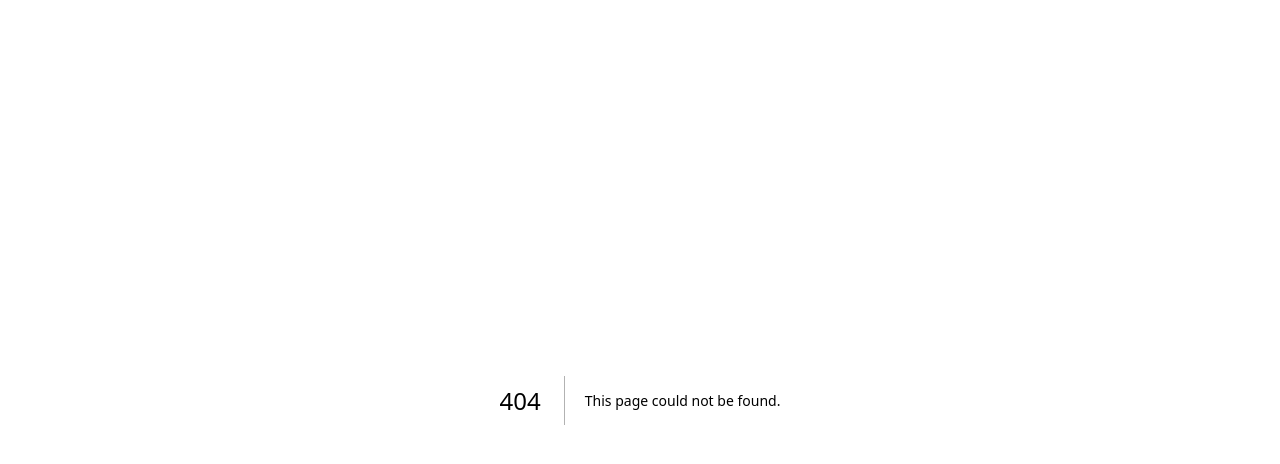
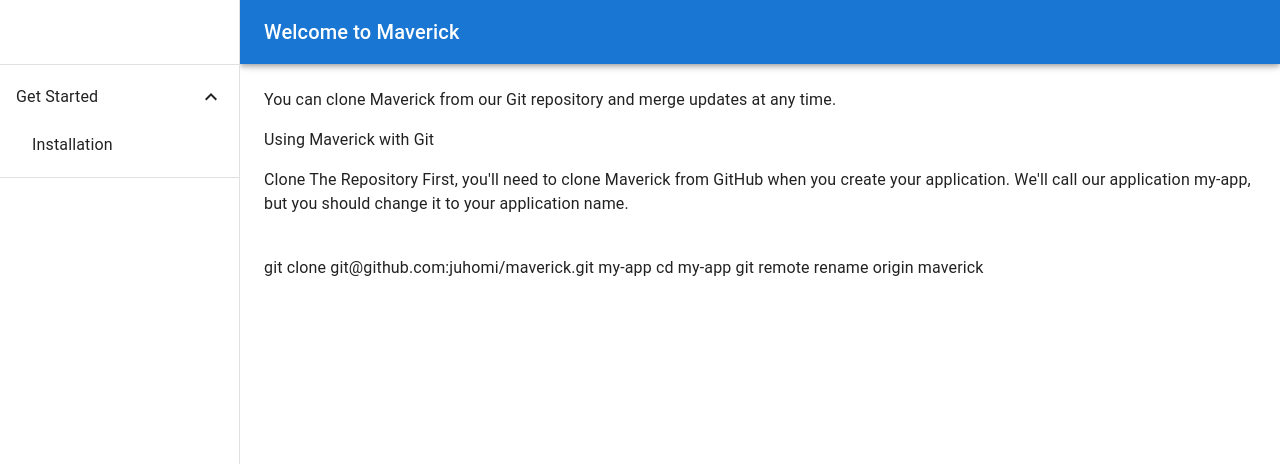
Before and after one commit to sathishjuhomi/annotation-app, a Next.js app in the folder maverick-frontend/: page /docs/installation in a window 1280 px wide. Before the commit this address had no page. Shown: the top 464 px of the page. Built offline with nearby package versions, Linux system fonts and the light colour scheme.

Commit message:
Doc installation page added

```diff
--- /dev/null
+++ b/maverick-frontend/src/app/docs/installation/page.tsx
@@ -0,0 +1,160 @@
+"use client";
+import * as React from "react";
+import AppBar from "@mui/material/AppBar";
+import Box from "@mui/material/Box";
+import CssBaseline from "@mui/material/CssBaseline";
+import Divider from "@mui/material/Divider";
+import Drawer from "@mui/material/Drawer";
+import IconButton from "@mui/material/IconButton";
+import InboxIcon from "@mui/icons-material/MoveToInbox";
+import List from "@mui/material/List";
+import ListItem from "@mui/material/ListItem";
+import ListItemButton from "@mui/material/ListItemButton";
+import ListItemIcon from "@mui/material/ListItemIcon";
+import ListItemText from "@mui/material/ListItemText";
+import MailIcon from "@mui/icons-material/Mail";
+import MenuIcon from "@mui/icons-material/Menu";
+import Toolbar from "@mui/material/Toolbar";
+import Typography from "@mui/material/Typography";
+import ExpandLess from "@mui/icons-material/ExpandLess";
+import ExpandMore from "@mui/icons-material/ExpandMore";
+import Collapse from "@mui/material/Collapse";
+
+const drawerWidth = 240;
+
+interface Props {
+  /**
+   * Injected by the documentation to work in an iframe.
+   * You won't need it on your project.
+   */
+  window?: () => Window;
+}
+
+export default function ResponsiveDrawer(props: Props) {
+  const { window } = props;
+  const [open, setOpen] = React.useState(true);
+  const [mobileOpen, setMobileOpen] = React.useState(false);
+
+  const handleDrawerToggle = () => {
+    setMobileOpen(!mobileOpen);
+  };
+
+   const handleClick = () => {
+     setOpen(!open);
+   };
+
+  const drawer = (
+    <div>
+      <Toolbar />
+      <Divider />
+      <List>
+        <ListItemButton onClick={handleClick}>
+          <ListItemText primary="Get Started" />
+          {open ? <ExpandLess /> : <ExpandMore />}
+        </ListItemButton>
+        <Collapse in={open} timeout="auto" unmountOnExit>
+          <List component="div" disablePadding>
+            <ListItemButton sx={{ pl: 4 }}>
+              <ListItemText primary="Installation" />
+            </ListItemButton>
+          </List>
+        </Collapse>
+      </List>
+      <Divider />
+    </div>
+  );
+
+  const container =
+    window !== undefined ? () => window().document.body : undefined;
+
+  return (
+    <Box sx={{ display: "flex" }}>
+      <CssBaseline />
+      <AppBar
+        position="fixed"
+        sx={{
+          width: { sm: `calc(100% - ${drawerWidth}px)` },
+          ml: { sm: `${drawerWidth}px` },
+        }}
+      >
+        <Toolbar>
+          <IconButton
+            color="inherit"
+            aria-label="open drawer"
+            edge="start"
+            onClick={handleDrawerToggle}
+            sx={{ mr: 2, display: { sm: "none" } }}
+          >
+            <MenuIcon />
+          </IconButton>
+          <Typography variant="h6" noWrap component="div">
+            Welcome to Maverick
+          </Typography>
+        </Toolbar>
+      </AppBar>
+      <Box
+        component="nav"
+        sx={{ width: { sm: drawerWidth }, flexShrink: { sm: 0 } }}
+        aria-label="mailbox folders"
+      >
+        {/* The implementation can be swapped with js to avoid SEO duplication of links. */}
+        <Drawer
+          container={container}
+          variant="temporary"
+          open={mobileOpen}
+          onClose={handleDrawerToggle}
+          ModalProps={{
+            keepMounted: true, // Better open performance on mobile.
+          }}
+          sx={{
+            display: { xs: "block", sm: "none" },
+            "& .MuiDrawer-paper": {
+              boxSizing: "border-box",
+              width: drawerWidth,
+            },
+          }}
+        >
+          {drawer}
+        </Drawer>
+        <Drawer
+          variant="permanent"
+          sx={{
+            display: { xs: "none", sm: "block" },
+            "& .MuiDrawer-paper": {
+              boxSizing: "border-box",
+              width: drawerWidth,
+            },
+          }}
+          open
+        >
+          {drawer}
+        </Drawer>
+      </Box>
+      <Box
+        component="main"
+        sx={{
+          flexGrow: 1,
+          p: 3,
+          width: { sm: `calc(100% - ${drawerWidth}px)` },
+        }}
+      >
+        <Toolbar />
+        <Typography paragraph>
+          You can clone Maverick from our Git repository and merge updates at
+          any time.
+        </Typography>
+        <Typography paragraph>Using Maverick with Git</Typography>
+        <Typography paragraph>
+          Clone The Repository First, you'll need to clone Maverick from GitHub
+          when you create your application. We'll call our application my-app,
+          but you should change it to your application name.
+        </Typography>
+        <br></br>
+        <Typography paragraph>
+          git clone git@github.com:juhomi/maverick.git my-app cd my-app git
+          remote rename origin maverick
+        </Typography>
+      </Box>
+    </Box>
+  );
+}
--- a/maverick-frontend/src/app/signin/page.tsx
+++ b/maverick-frontend/src/app/signin/page.tsx
@@ -7,6 +7,7 @@ import registerSchema from "./validation";
 import { yupResolver } from "@hookform/resolvers/yup";
 import { signIn, signInOauth } from "./api/route";
 import * as Constants from "../utils/constant";
+import { useRouter } from "next/navigation";
 
 const SignIn = () => {
   const [loading, setLoading] = React.useState(false);
@@ -20,6 +21,7 @@ const SignIn = () => {
   } = useForm({
     resolver: yupResolver(registerSchema),
   });
+  const router = useRouter();
 
   const submit = async (data: FormData) => {
     setShowMessage(true);
@@ -31,6 +33,7 @@ const SignIn = () => {
         if (res.status === 200) {
           setMessage(data);
           setMessageColor(Constants.SUCCESS);
+          router.push("/docs/installation");
         } else {
           setMessage(data);
           setMessageColor(Constants.ERROR);
@@ -54,6 +57,7 @@ const SignIn = () => {
         if (res.status === 200) {
           setMessage(data);
           setMessageColor(Constants.SUCCESS);
+          router.push("/docs/installation");
         } else {
           setMessage(data);
           setMessageColor(Constants.ERROR);
--- a/maverick-frontend/src/app/signup/page.tsx
+++ b/maverick-frontend/src/app/signup/page.tsx
@@ -7,6 +7,7 @@ import registerSchema from "./validation";
 import { yupResolver } from "@hookform/resolvers/yup";
 import { signup } from "./api/route";
 import * as Constants from "../utils/constant";
+import { useRouter } from "next/navigation";
 
 const Register = () => {
   const [loading, setLoading] = React.useState(false);
@@ -20,6 +21,7 @@ const Register = () => {
   } = useForm({
     resolver: yupResolver(registerSchema),
   });
+  const router = useRouter();
 
   const submit = async (data: FormData) => {
     setShowMessage(true);
@@ -30,6 +32,7 @@ const Register = () => {
         if (res.status === 201) {
           setMessage(Constants.USER_SUCCESS);
           setMessageColor(Constants.SUCCESS);
+          router.push("/signin");
         } else {
           const data = response.detail;
           setMessage(data);
```
